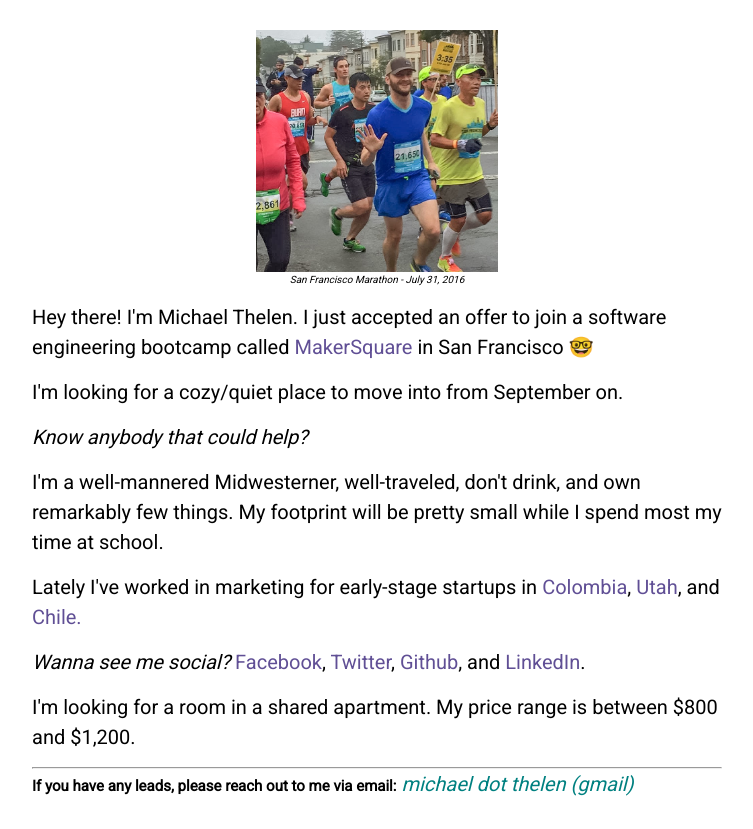
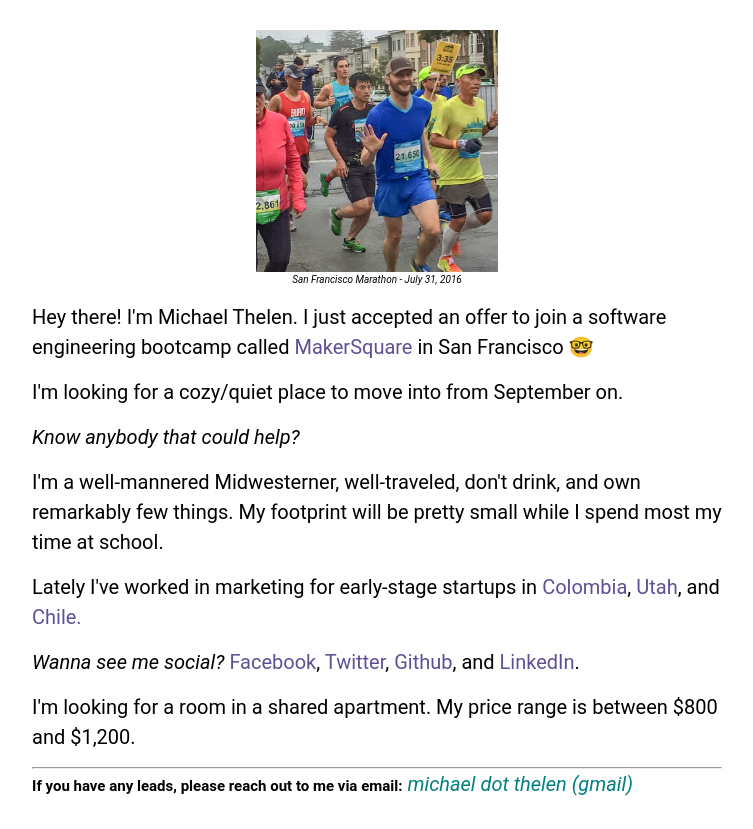
Before and after one commit to microthought/microthought.github.io, a plain HTML site: page index.html in a window 1280 px wide. Shown: the whole page, without its empty margins (263-1016 px from the left). Drawn offline with Linux system fonts and the light colour scheme; a script that the page names is missing.

Commit message:
font change

```diff
--- a/index.css
+++ b/index.css
@@ -1,4 +1,4 @@
-@import 'https://fonts.googleapis.com/css?family=Roboto';
+@import 'https://fonts.googleapis.com/css?family=Merriweather+Sans';
 
 html, body { height: 100%; }
 
```
